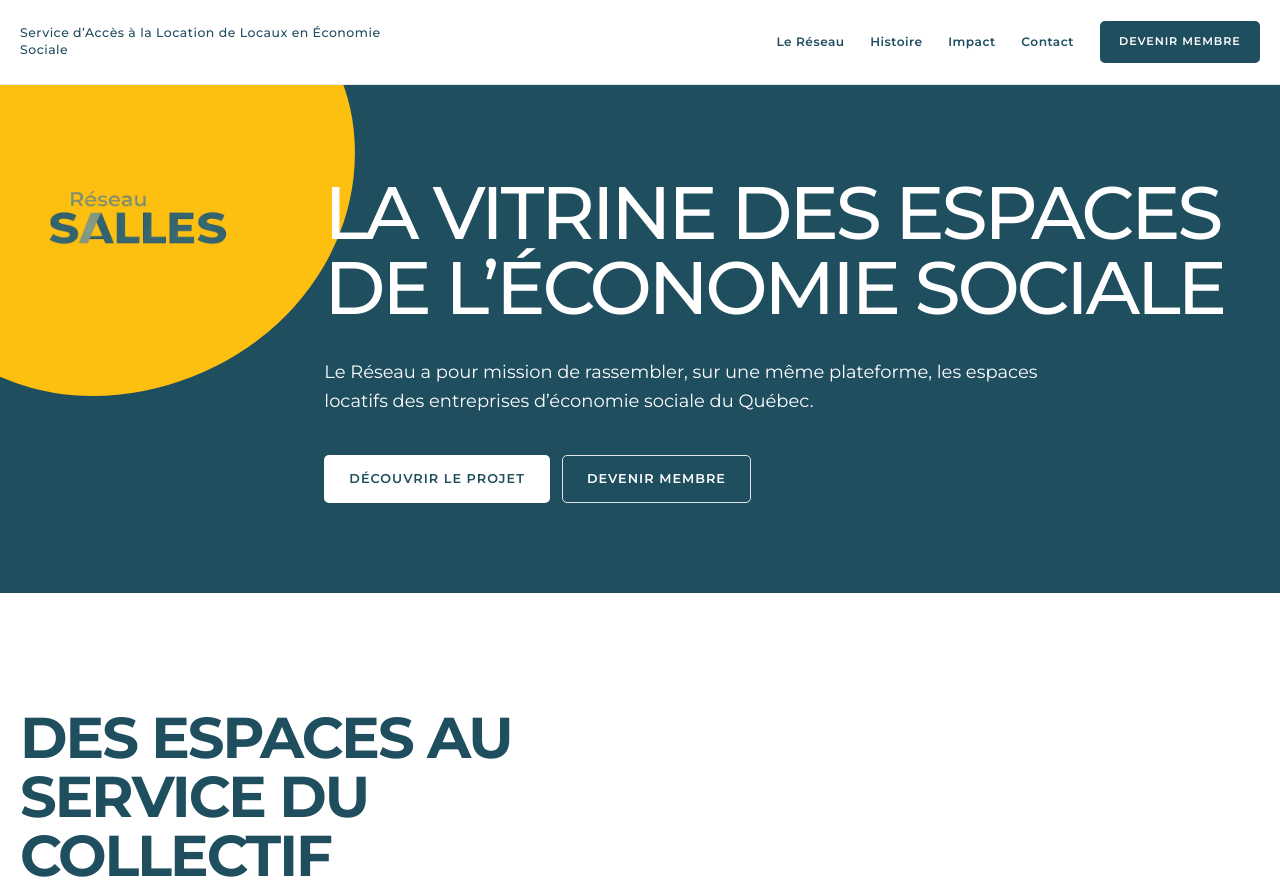
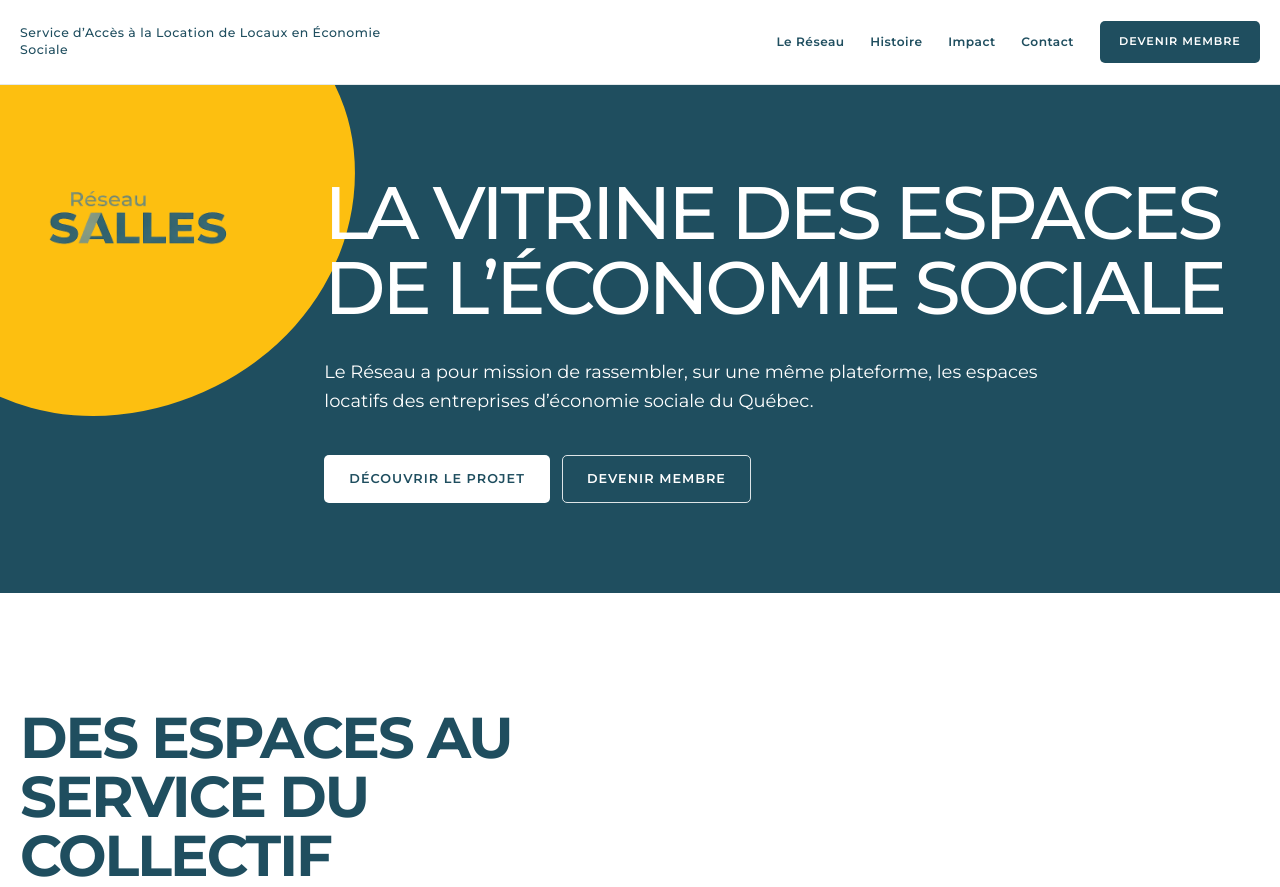
Before and after one commit to Chantier10/reseauSALLES1.0, a plain HTML site: page index.html in a window 1280 px wide. Shown: the top 887 px of the page. Drawn offline with Linux system fonts and the light colour scheme.

Commit message:
Update styles.css

```diff
--- a/styles.css
+++ b/styles.css
@@ -1128,7 +1128,7 @@ a {
 }
 /* Keep the decorative shape clear of the headline at every breakpoint. */
 .hero__shape {
-  top: -150px;
+  top: -130px;
   left: -130px;
   width: clamp(450px, 38vw, 700px);
 }
```
